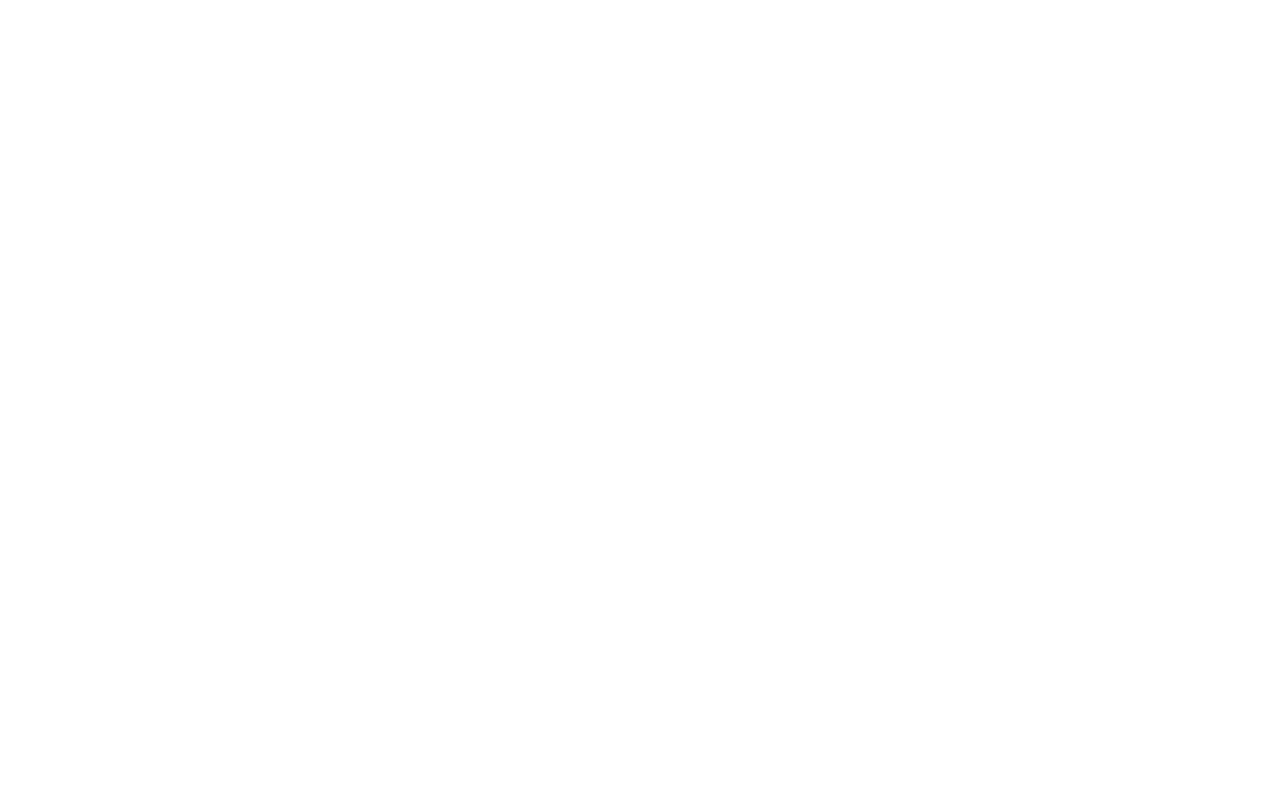
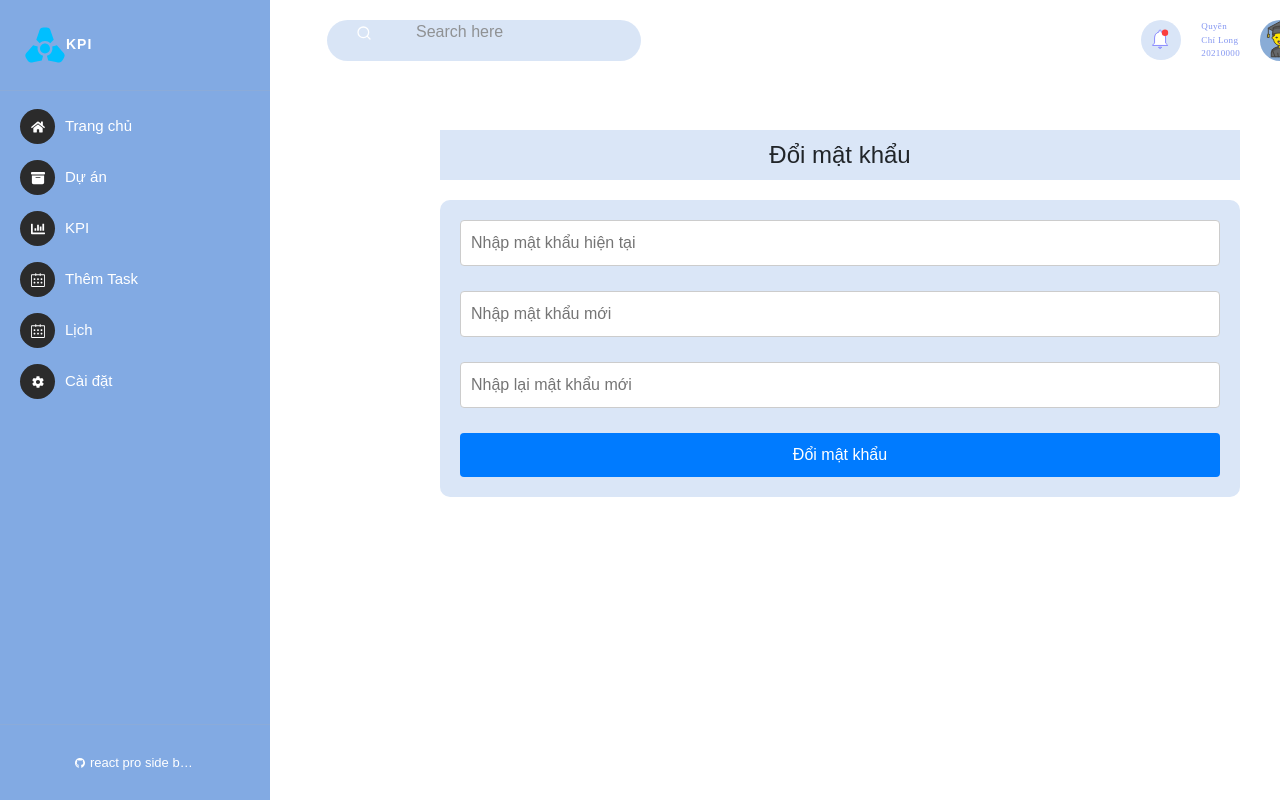
Before and after one commit to iaht211/UIUX-2023.2, a React (Create React App) app: page /setting/changepassword in a window 1280 px wide. Before the commit this address had no page. Built offline with nearby package versions, Linux system fonts and the light colour scheme.

Commit message:
Hoang add Thay doi mat khau

```diff
--- a/src/Layout.js
+++ b/src/Layout.js
@@ -16,6 +16,7 @@
 import GiangDay from "./components/KPI/GiangDay";
 import KPIDetail from "./components/KPI/KPIDetail";
 import CalendarMain from "./components/Calender/Calender"
+import PasswordChange from "./components/Setting/PasswordChange";
 
 const Layout = () => {
     return (
@@ -37,6 +38,7 @@
                     <Route path="calender" element={<CalendarMain />} />
                     <Route path="setting" element={<Setting />} />
                     <Route path="/setting/notify" element={<SettingNotify />} />
+                    <Route path="/setting/changepassword" element={<PasswordChange />} />
 
 
                 </Route>
--- /dev/null
+++ b/src/components/Setting/PasswordChange.js
@@ -0,0 +1,132 @@
+// // src/PasswordChange.js
+
+// import React, { useState } from 'react';
+// import './PasswordChange.scss';
+
+// const PasswordChange = () => {
+//   const [currentPassword, setCurrentPassword] = useState('');
+//   const [newPassword, setNewPassword] = useState('');
+//   const [confirmPassword, setConfirmPassword] = useState('');
+//   const [error, setError] = useState('');
+//   const [isLoading, setIsLoading] = useState(false);
+
+//   const handleSubmit = (e) => {
+//     e.preventDefault();
+//     if (newPassword !== confirmPassword) {
+//       setError('New password and confirm password do not match!');
+//       return;
+//     }
+//     setIsLoading(true);
+//     // Simulate an API call
+//     setTimeout(() => {
+//       setIsLoading(false);
+//       alert('Password changed successfully!');
+//       setCurrentPassword('');
+//       setNewPassword('');
+//       setConfirmPassword('');
+//       setError('');
+//     }, 2000);
+//   };
+
+//   return (
+//     <div className="password-change-container">
+//       <h2>Change Password</h2>
+//       {error && <div className="error-message">{error}</div>}
+//       <form onSubmit={handleSubmit}>
+//         <input
+//           type="password"
+//           placeholder="Current Password"
+//           value={currentPassword}
+//           onChange={(e) => setCurrentPassword(e.target.value)}
+//           required
+//         />
+//         <input
+//           type="password"
+//           placeholder="New Password"
+//           value={newPassword}
+//           onChange={(e) => setNewPassword(e.target.value)}
+//           required
+//         />
+//         <input
+//           type="password"
+//           placeholder="Confirm New Password"
+//           value={confirmPassword}
+//           onChange={(e) => setConfirmPassword(e.target.value)}
+//           required
+//         />
+//         <button type="submit" disabled={isLoading}>
+//           {isLoading ? 'Changing...' : 'Change Password'}
+//         </button>
+//       </form>
+//     </div>
+//   );
+// };
+
+// export default PasswordChange;
+
+// src/PasswordChange.js
+
+import React, { useState } from 'react';
+import './PasswordChange.scss';
+import { toast } from 'react-toastify';
+
+const PasswordChange = () => {
+  const [currentPassword, setCurrentPassword] = useState('');
+  const [newPassword, setNewPassword] = useState('');
+  const [confirmPassword, setConfirmPassword] = useState('');
+  const [error, setError] = useState('');
+  const [isLoading, setIsLoading] = useState(false);
+
+  const handleSubmit = (e) => {
+    e.preventDefault();
+    setIsLoading(true);
+    // Simulate an API call
+    setTimeout(() => {
+      setIsLoading(false);
+      toast.success("Đổi mật khẩu thành công");
+      setCurrentPassword('');
+      setNewPassword('');
+      setConfirmPassword('');
+      setError('');
+    }, 0);
+  };
+
+  return (
+    <div className="password-change-container">
+      <div className="header">
+        <span>Đổi mật khẩu</span>
+      </div>
+      {error && <div className="error-message">{error}</div>}
+      <div className="form-container">
+        <form onSubmit={handleSubmit}>
+          <input
+            type="password"
+            placeholder="Nhập mật khẩu hiện tại"
+            value={currentPassword}
+            onChange={(e) => setCurrentPassword(e.target.value)}
+            required
+          />
+          <input
+            type="password"
+            placeholder="Nhập mật khẩu mới"
+            value={newPassword}
+            onChange={(e) => setNewPassword(e.target.value)}
+            required
+          />
+          <input
+            type="password"
+            placeholder="Nhập lại mật khẩu mới"
+            value={confirmPassword}
+            onChange={(e) => setConfirmPassword(e.target.value)}
+            required
+          />
+          <button type="submit">
+            Đổi mật khẩu
+          </button>
+        </form>
+      </div>
+    </div>
+  );
+};
+
+export default PasswordChange;
--- /dev/null
+++ b/src/components/Setting/PasswordChange.scss
@@ -0,0 +1,133 @@
+// /* src/PasswordChange.scss */
+
+// .password-change-container {
+//     padding: 50px 20px 20px 150px;
+
+//     .header {
+//       background-color: #DAE6F7;
+//       display: flex;
+//       justify-content: center;
+//       align-items: center;
+//       height: 50px;
+//       width: 800px;
+//       margin-bottom: 20px;
+
+//       span {
+//         font-size: 24px;
+//       }
+//     }
+
+//     .form-container {
+//       background-color: #DAE6F7;
+//       padding: 20px;
+//       border-radius: 10px;
+//       width: 800px;
+//       margin-bottom: 20px;
+
+//       form {
+//         display: flex;
+//         flex-direction: column;
+
+//         input {
+//           margin-bottom: 15px;
+//           padding: 10px;
+//           border: 1px solid #ccc;
+//           border-radius: 4px;
+//           font-size: 16px;
+//         }
+
+//         button {
+//           padding: 10px;
+//           background-color: #007bff;
+//           color: white;
+//           border: none;
+//           border-radius: 4px;
+//           cursor: pointer;
+//           transition: background-color 0.3s ease;
+
+//           &:hover {
+//             background-color: #0056b3;
+//           }
+
+//           &:disabled {
+//             background-color: #cccccc;
+//             cursor: not-allowed;
+//           }
+//         }
+//       }
+//     }
+
+//     .error-message {
+//       color: red;
+//       margin-bottom: 15px;
+//       font-size: 14px;
+//       text-align: center;
+//     }
+//   }
+
+/* src/PasswordChange.scss */
+
+.password-change-container {
+    padding: 50px 20px 20px 150px;
+
+    .header {
+      background-color: #DAE6F7;
+      display: flex;
+      justify-content: center;
+      align-items: center;
+      height: 50px;
+      width: 800px;
+      margin-bottom: 20px;
+
+      span {
+        font-size: 24px;
+      }
+    }
+
+    .form-container {
+      background-color: #DAE6F7;
+      padding: 20px;
+      border-radius: 10px;
+      width: 800px;
+      margin-bottom: 20px;
+
+      form {
+        display: flex;
+        flex-direction: column;
+
+        input {
+          margin-bottom: 25px;  // Increased spacing between input fields
+          padding: 10px;
+          border: 1px solid #ccc;
+          border-radius: 4px;
+          font-size: 16px;
+        }
+
+        button {
+          padding: 10px;
+          background-color: #007bff;
+          color: white;
+          border: none;
+          border-radius: 4px;
+          cursor: pointer;
+          transition: background-color 0.3s ease;
+
+          &:hover {
+            background-color: #0056b3;
+          }
+
+          &:disabled {
+            background-color: #cccccc;
+            cursor: not-allowed;
+          }
+        }
+      }
+    }
+
+    .error-message {
+      color: red;
+      margin-bottom: 15px;
+      font-size: 14px;
+      text-align: center;
+    }
+  }
--- a/src/components/Setting/Setting.js
+++ b/src/components/Setting/Setting.js
@@ -30,7 +30,7 @@
                     <div className='box-doi-pass-1'>
                         <img src={key} alt="Key" />
                         <span>Đổi mật khẩu</span>
-                        <button className='chinh-sua'>Chỉnh sửa</button>
+                        <button className='doi-mat-khau' onClick={() => { navigate("/setting/changepassword") }}>Chỉnh sửa</button>
                     </div>
                 </div>
                 <div className='box-ho-so'>
--- a/src/components/Setting/Setting.scss
+++ b/src/components/Setting/Setting.scss
@@ -86,7 +86,7 @@
                     font-weight: bold;
                 }
 
-                .chinh-sua {
+                .chinh-sua, .doi-mat-khau {
                     margin-left: auto;
                     border-radius: 5px;
                     background-color: #DAE6F7;
```
